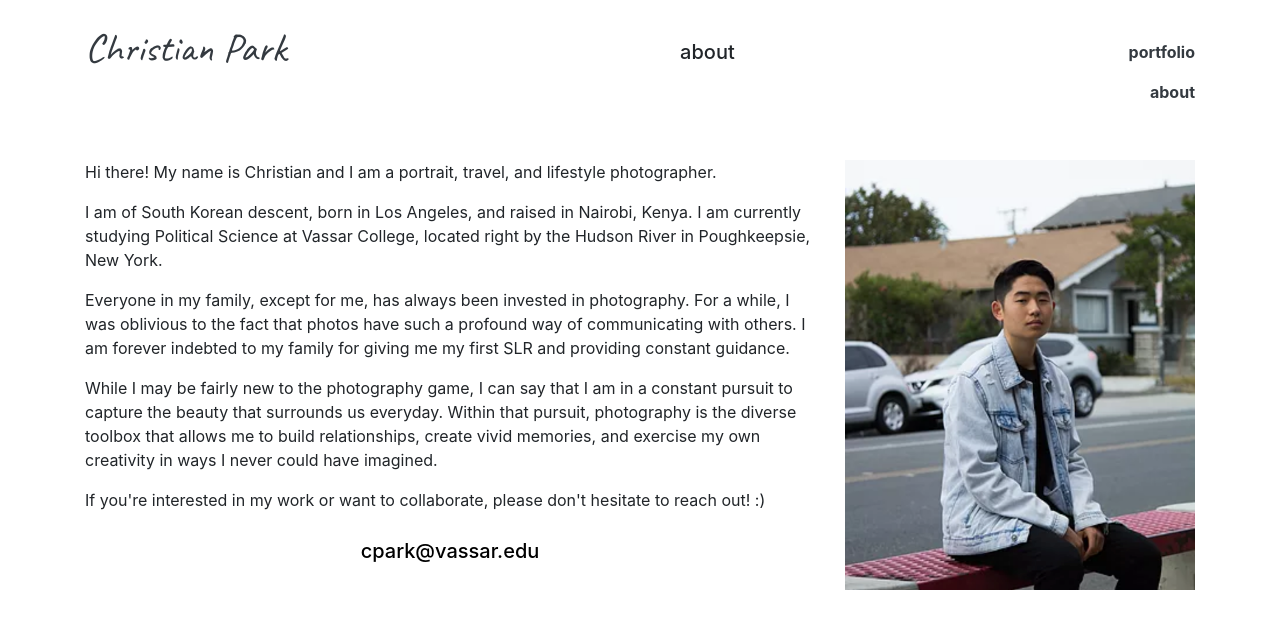
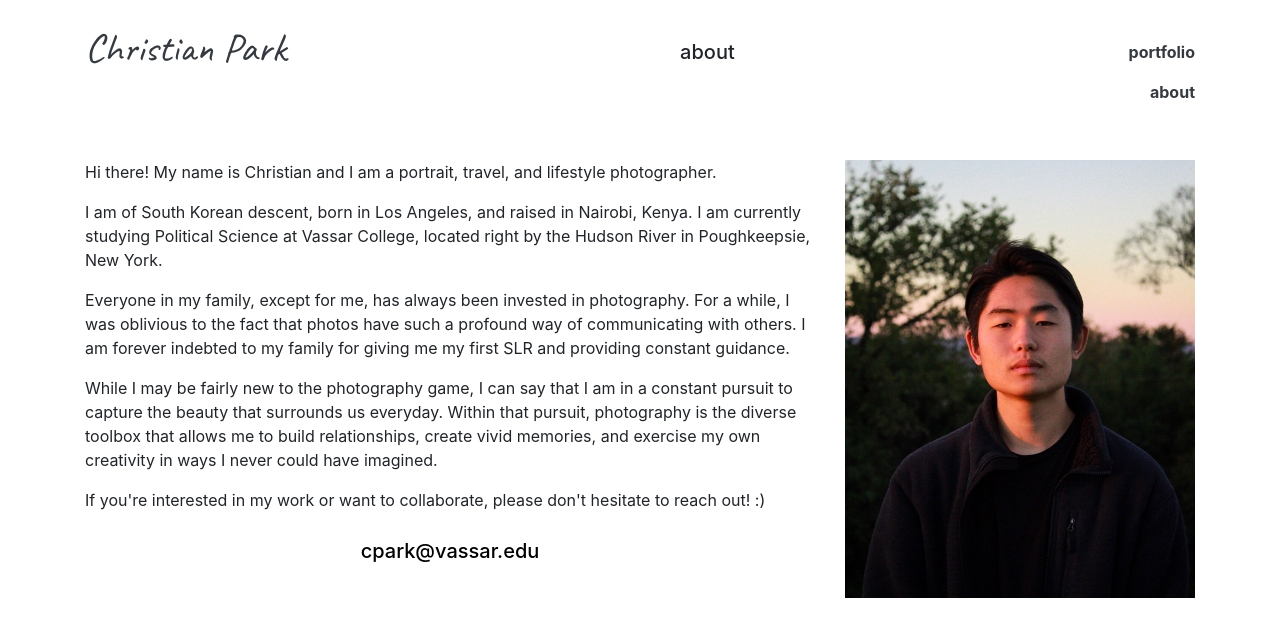
Before and after one commit to calebjwl/c-park-portfolio, a React (Create React App) app: page /about in a window 1280 px wide. Shown: the top 636 px of the page. Built offline with nearby package versions, Linux system fonts and the light colour scheme.

Commit message:
Change about portrait

```diff
--- a/src/App.css
+++ b/src/App.css
@@ -80,7 +80,8 @@ img {
   justify-content: center;
 }
 
-.grid__item img {
+.grid__image {
+  position: relative;
   max-height: 40vh;
 }
 
--- a/src/components/About.js
+++ b/src/components/About.js
@@ -18,7 +18,7 @@ class About extends Component {
             </span>
           </div>
           <div className="col">
-            <img src={require("../img/about-portrait-temp.png")} alt="about-portrait"/>
+            <img src={require("../img/about-portrait.jpg")} alt="about-portrait"/>
           </div>
         </div>
       </div>
--- a/src/components/Portfolio.js
+++ b/src/components/Portfolio.js
@@ -27,7 +27,7 @@ export default class Portfolio extends Component {
           {images.map(function(name, index) {
             return (
               <div className="grid__item" key={index}>
-                <img src={require('../img/' + name)} className="cursor-pointer" alt={name} onClick={() => self.setState({ photoIndex: index, isOpen: true })}></img>
+                <img src={require('../img/' + name)} className="grid__image cursor-pointer" alt={name} onClick={() => self.setState({ photoIndex: index, isOpen: true })}></img>
               </div>
             );
           })}
```
Also changed, not shown: src/img/about-portrait-temp.png (deleted), src/img/about-portrait.jpg (added).
